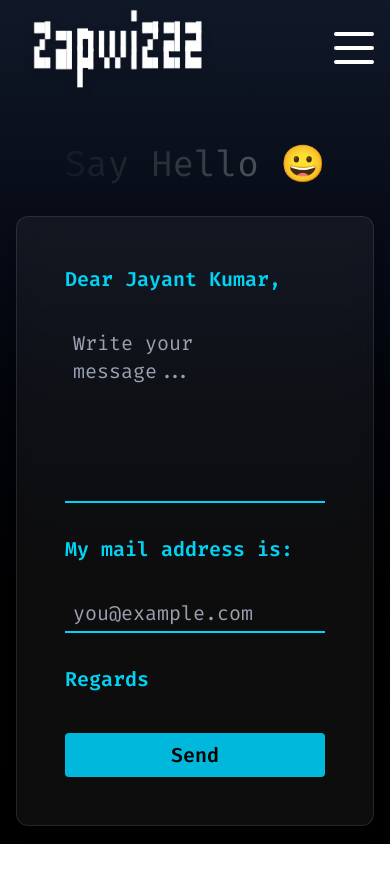
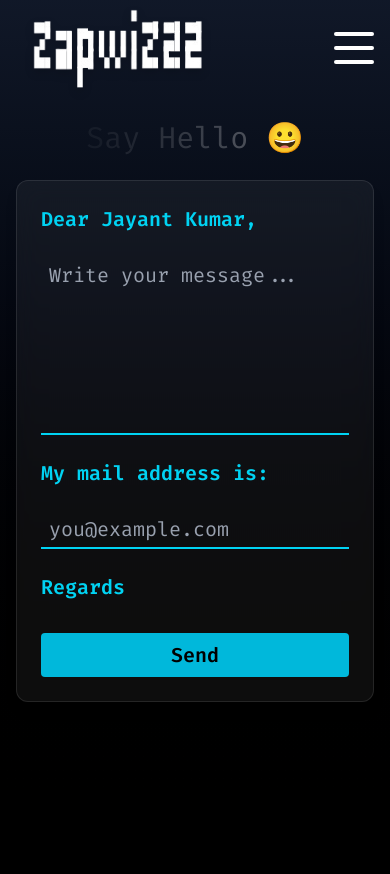
Before and after one commit to zapwiz22/zapwiz22, a Next.js app: page /contact in a window 390 px wide. After the commit the page ends 844 px from the top, so only its background shows below. Built offline with nearby package versions, Linux system fonts and the light colour scheme.

Commit message:
background fixing

```diff
--- a/app/contact/page.tsx
+++ b/app/contact/page.tsx
@@ -49,9 +49,9 @@ export default function ContactPage() {
 
   return (
     <PageTransition>
-      <div className="min-h-full flex flex-col lg:flex-row px-4 sm:px-8 md:px-12 lg:px-16 xl:px-40 text-white py-12 gap-8">
+      <div className="h-full overflow-y-auto flex flex-col lg:flex-row px-4 sm:px-8 md:px-12 lg:px-16 xl:px-40 text-white py-6 lg:py-12 gap-6 lg:gap-8">
         {/* animation container */}
-        <div className="w-full lg:w-1/2 flex items-center justify-center text-4xl sm:text-5xl md:text-6xl text-center">
+        <div className="w-full lg:w-1/2 flex items-center justify-center text-3xl sm:text-4xl md:text-5xl lg:text-6xl text-center select-none">
           <div>
             {text.split("").map((letter, index) => (
               <motion.span
@@ -75,7 +75,7 @@ export default function ContactPage() {
         <form
           onSubmit={sendEmail}
           ref={form}
-          className="w-full lg:w-1/2 rounded-xl text-xl flex flex-col gap-8 p-12 justify-center bg-white/5 backdrop-blur-md border border-white/10 shadow-lg"
+          className="w-full lg:w-1/2 rounded-xl text-xl flex flex-col gap-6 lg:gap-8 p-6 lg:p-12 justify-center bg-white/5 backdrop-blur-md border border-white/10 shadow-lg"
         >
           <label className="text-cyan-400 font-semibold">
             Dear Jayant Kumar,
--- a/app/layout.tsx
+++ b/app/layout.tsx
@@ -24,7 +24,7 @@ export default function RootLayout({
 }>) {
   return (
     <html lang="en" className={firaCode.className}>
-      <body className={`antialiased`}>
+      <body className={`antialiased bg-black`}>
         <TransitionProvider>{children}</TransitionProvider>
       </body>
     </html>
--- a/app/page.tsx
+++ b/app/page.tsx
@@ -49,7 +49,7 @@ export default function Home() {
           </div>
 
           {/* Social Links */}
-          <div className="flex gap-6 text-2xl text-gray-400">
+          <div className="flex gap-6 text-2xl text-gray-400 mb-6">
             <Link
               href="https://github.com/zapwiz22"
               target="_blank"
--- a/components/PageTransition.tsx
+++ b/components/PageTransition.tsx
@@ -8,7 +8,7 @@ export default function PageTransition({
 }) {
   return (
     <motion.div
-      className="h-full"
+      className="h-full to-black"
       initial={{ y: "-200vh" }}
       animate={{ y: "0%" }}
       transition={{ duration: 1 }}
```
